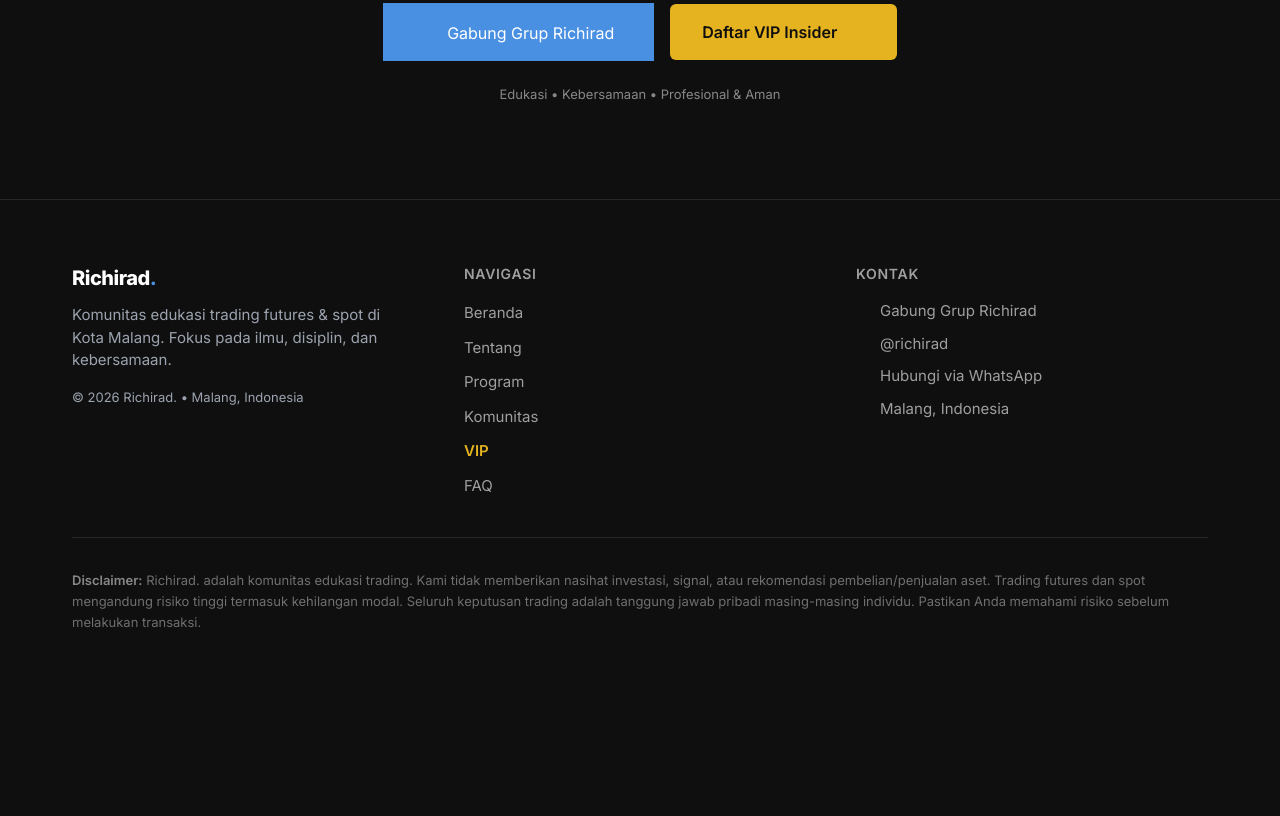
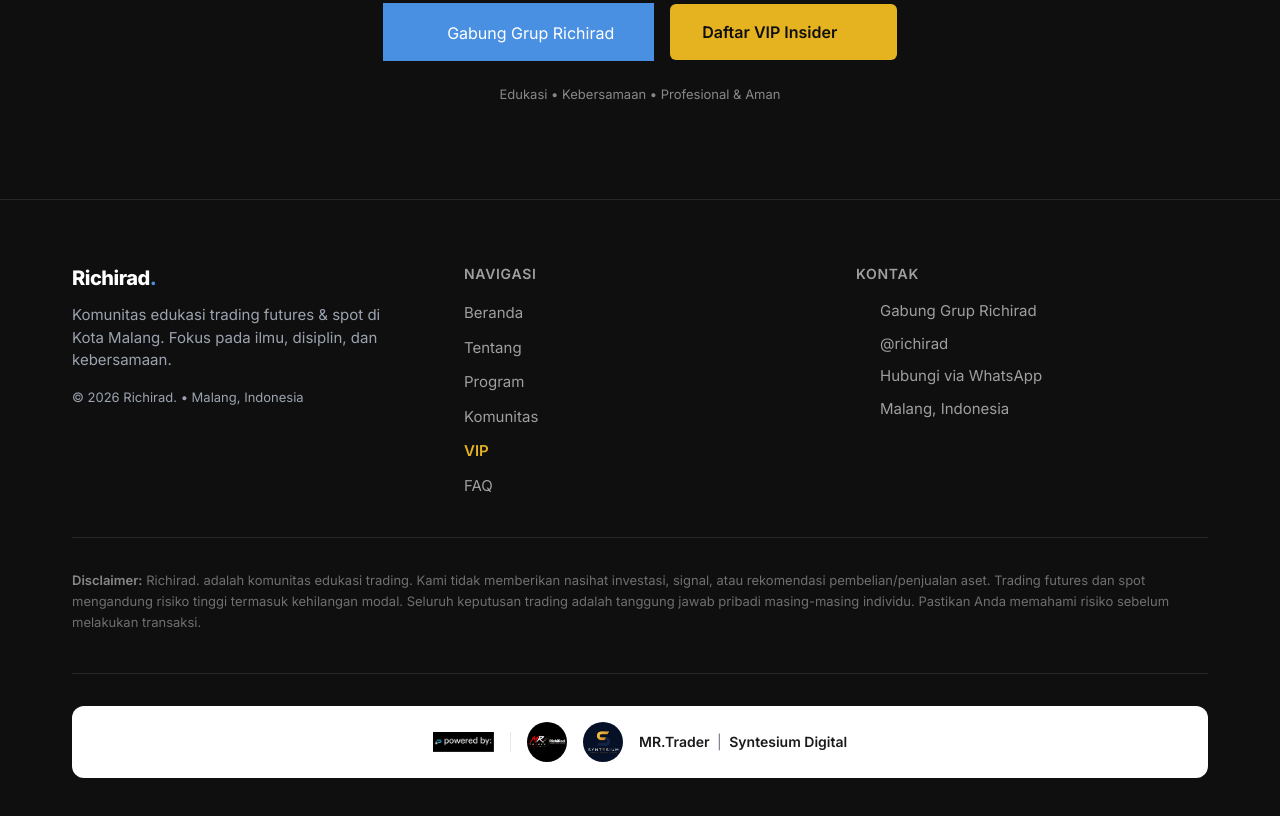
Before and after one commit to matraaksara-dev/richirad-prj, an Astro site: page / in a window 1280 px wide. Shown: the part 8615-9431 px from the top of the page. Before the commit the page ends 9312 px from the top, so only its background shows below. Built offline with nearby package versions, Linux system fonts and the light colour scheme; Astro itself is replaced by a stand-in of ours; some icons are missing.

Commit message:
feat: tambah strip powered by (MR.Trader | Syntesium Digital) di footer

```diff
--- a/src/components/Footer.astro
+++ b/src/components/Footer.astro
@@ -112,5 +112,43 @@ const nav = [
         transaksi.
       </p>
     </div>
+
+    <!-- Powered by (strip terang agar logo gelap terlihat jelas di footer gelap) -->
+    <div class="mt-10 border-t border-white/10 pt-8">
+      <div class="flex flex-wrap items-center justify-center gap-x-4 gap-y-3 rounded-[12px] bg-white px-6 py-4">
+        <img
+          src="/branding/poweredby.png"
+          alt="Powered by"
+          width="61"
+          height="20"
+          loading="lazy"
+          decoding="async"
+          class="h-5 w-auto"
+        />
+        <span class="h-5 w-px bg-[#e5e7eb]" aria-hidden="true"></span>
+        <img
+          src="/branding/logo-mrtrader.png"
+          alt="Logo MR.Trader"
+          width="40"
+          height="40"
+          loading="lazy"
+          decoding="async"
+          class="h-10 w-10 rounded-full object-cover"
+        />
+        <img
+          src="/branding/logo-syntesium.png"
+          alt="Logo Syntesium"
+          width="40"
+          height="40"
+          loading="lazy"
+          decoding="async"
+          class="h-10 w-10 rounded-full object-cover"
+        />
+        <p class="text-sm font-semibold text-[#1a1a1a]">
+          MR.Trader <span class="mx-1 font-normal text-[#6b7280]" aria-hidden="true">|</span>
+          Syntesium Digital
+        </p>
+      </div>
+    </div>
   </div>
 </footer>
```
Also changed, not shown: public/branding/logo-mrtrader.png (added), public/branding/logo-syntesium.png (added), public/branding/poweredby.png (added).
